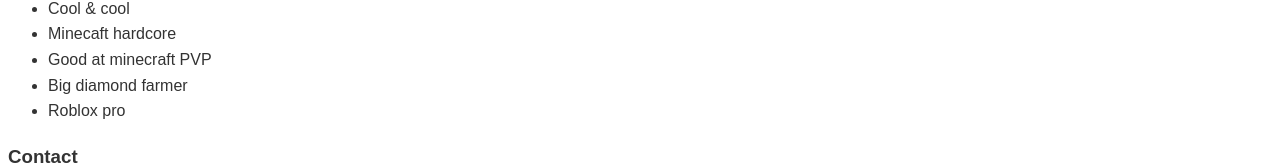
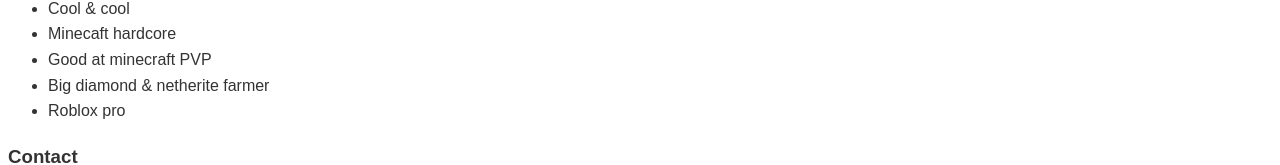
Before and after one commit to TechnoMastery/TechnoWeb, a plain HTML site: page pages/profiles/Ezinox/index.html in a window 1280 px wide. Shown: the part 461-626 px from the top of the page. Drawn offline with Linux system fonts and the light colour scheme.

Commit message:
changed ezinox's profile

```diff
--- a/pages/profiles/Ezinox/index.html
+++ b/pages/profiles/Ezinox/index.html
@@ -28,7 +28,7 @@
                 <li>Cool & cool</li>
                 <li>Minecaft hardcore</li>
                 <li>Good at minecraft PVP</li>
-                <li>Big diamond farmer</li>
+                <li>Big diamond & netherite farmer</li>
                 <li>Roblox pro</li>
             </ul>
             <h3>Contact</h3>
```
